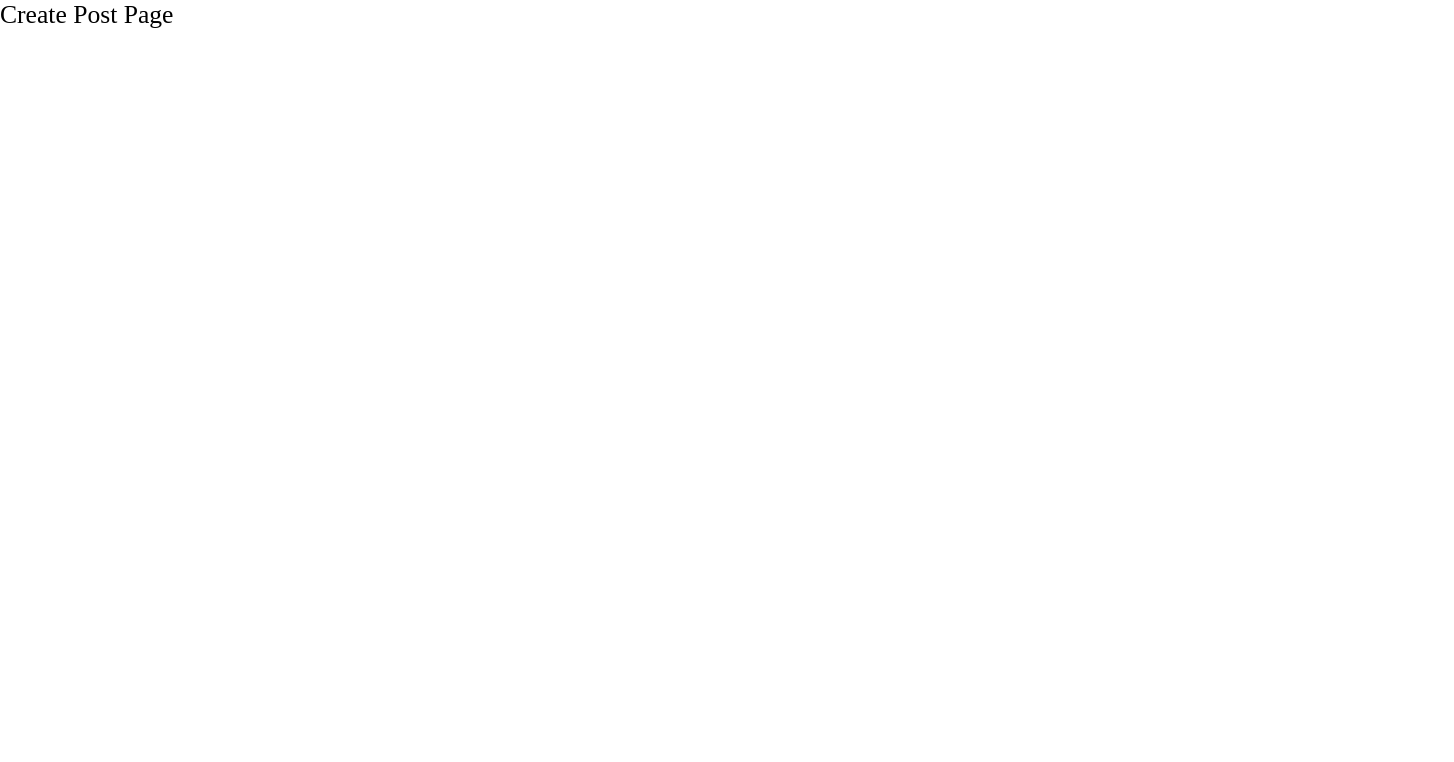
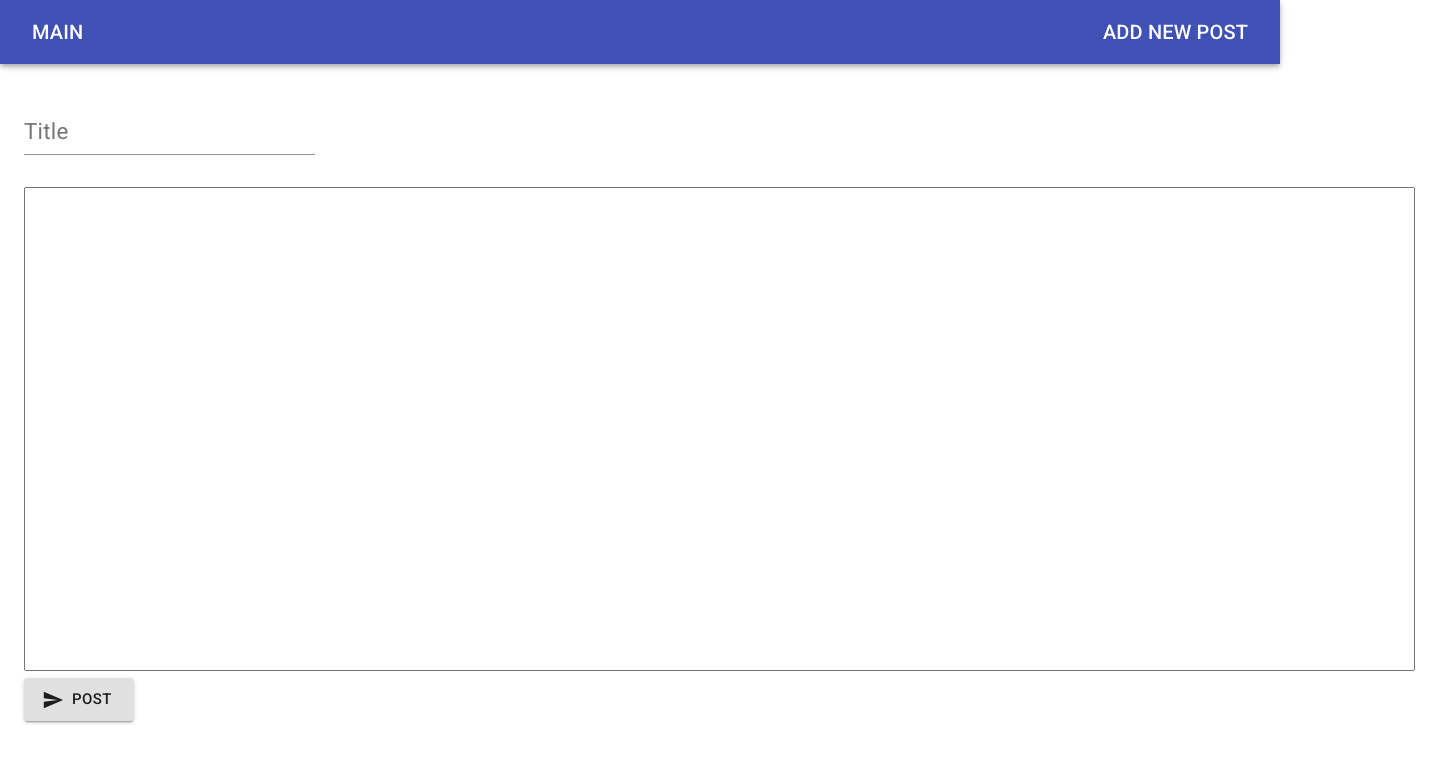
Before and after one commit to ikaub/blog-space, a React (Create React App) app: page /posts/new in a window 1280 px wide. Shown: the top 762 px of the page, 1454 px wide, since content can reach past the window. Built offline with nearby package versions, Linux system fonts and the light colour scheme.

Commit message:
added delete and add post functionality

```diff
--- a/src/App.tsx
+++ b/src/App.tsx
@@ -4,17 +4,21 @@ import "./basic.styles.scss";
 import HomePage from "./pages/homepage";
 import PostPage from "./pages/post-page";
 import CreatePostPage from "./pages/create-post-page";
+import Header from "./components/header.component";
 
 const App: React.FC = () => {
     return (
-        <Switch>
-            <Route exact path="/" component={HomePage} />
-            <Route path="/posts/new" component={CreatePostPage} />
-            <Route path="/posts/:id" component={PostPage} />
-            <Route path="*">
-                <Redirect to="/" />
-            </Route>
-        </Switch>
+        <>
+            <Header/>
+            <Switch>
+                <Route exact path="/" component={HomePage}/>
+                <Route path="/posts/new" component={CreatePostPage}/>
+                <Route path="/posts/:id" component={PostPage}/>
+                <Route path="*">
+                    <Redirect to="/"/>
+                </Route>
+            </Switch>
+        </>
     );
 }
 
--- a/src/components/comments-section.component.tsx
+++ b/src/components/comments-section.component.tsx
@@ -1,4 +1,4 @@
-import React from "react";
+import React, {useState} from "react";
 import {Comment_I, Post_I, PostState_I} from "../redux/types";
 import {Card, CardContent, CardHeader, Avatar, Typography, makeStyles} from "@material-ui/core";
 import InputSection from "./input-section.component";
@@ -17,8 +17,16 @@ const CommentsSection: React.FC<CurrentPost> = ({currentPost}: CurrentPost) => {
     const comments: Comment_I[] = useSelector((state: PostState_I) => state.posts)
         .find(post => post.id === currentPost.id)!.comments;
 
-    const handleAddComment = (comment: Comment_I) => {
+    const [comment, setComment] = useState<Comment_I>({author: "", content: ""});
+
+    const handleChange = (event: React.FormEvent<EventTarget>) => {
+        const target = event.target as HTMLInputElement;
+        setComment({...comment, [target.name]: target.value});
+    }
+
+    const handleAddComment = () => {
         dispatch(addComment(currentPost, comment));
+        setComment({author: "", content: ""});
     }
 
     return (
@@ -45,7 +53,15 @@ const CommentsSection: React.FC<CurrentPost> = ({currentPost}: CurrentPost) => {
                         There are no comments yet!
                     </Typography>
             }
-            <InputSection addComment={handleAddComment}/>
+            <InputSection
+                submitHandler={handleAddComment}
+                inputLabel="Author"
+                inputName="author"
+                inputValue={comment.author}
+                textareaName="content"
+                textareaValue={comment.content}
+                onChangeHandler={handleChange}
+            />
         </div>
     )
 };
--- /dev/null
+++ b/src/components/header.component.tsx
@@ -0,0 +1,35 @@
+import React from "react";
+import {AppBar, Toolbar, Button, Typography, makeStyles} from "@material-ui/core";
+import {useHistory} from "react-router-dom";
+
+const Header: React.FC = () => {
+
+    const history = useHistory();
+    const styles = useStyles();
+
+    return (
+        <AppBar position="sticky">
+            <Toolbar className={styles.toolbar}>
+                <Button color="inherit" onClick={() => history.push("/")}>
+                    <Typography variant="h6">
+                        Main
+                    </Typography>
+                </Button>
+                <Button color="inherit" onClick={() => history.push("/posts/new")}>
+                    <Typography variant="h6">
+                        Add new post
+                    </Typography>
+                </Button>
+            </Toolbar>
+        </AppBar>
+    );
+}
+
+const useStyles = makeStyles(() => ({
+    toolbar: {
+        display: "flex",
+        justifyContent: "space-between"
+    }
+}));
+
+export default Header;
--- a/src/components/input-section.component.tsx
+++ b/src/components/input-section.component.tsx
@@ -1,32 +1,34 @@
-import React, {useState} from "react";
+import React, {ChangeEvent} from "react";
 import {TextareaAutosize, makeStyles, FormControl, InputLabel, Input, Button} from "@material-ui/core";
 import {Send} from "@material-ui/icons";
-import {Comment_I} from "../redux/types";
 
-type Huita = {
-    addComment: Function
+type InputProps = {
+    submitHandler: any,
+    inputLabel: string,
+    inputName: string,
+    inputValue: string,
+    textareaName: string,
+    textareaValue: string,
+    onChangeHandler: any
 }
 
-const InputSection: React.FC<Huita> = ({addComment}: Huita) => {
+const InputSection: React.FC<InputProps> =
+    ({
+         submitHandler, inputLabel, inputName, inputValue, textareaName, textareaValue, onChangeHandler
+     }: InputProps) => {
 
         const styles = useStyles();
-    const [comment, setComment] = useState<Comment_I>({author: "", content: ""});
-
-    const handleChange = (event: React.FormEvent<EventTarget>) => {
-        const target = event.target as HTMLInputElement;
-        setComment({...comment, [target.name]: target.value});
-    }
 
         return (
             <form>
                 <FormControl className={styles.formControl}>
-                <InputLabel className={styles.inputField}>Author</InputLabel>
+                    <InputLabel className={styles.inputField}>{inputLabel}</InputLabel>
                     <Input
                         required
                         className={styles.input}
-                    value={comment.author}
-                    name="author"
-                    onChange={handleChange}
+                        value={inputValue}
+                        name={inputName}
+                        onChange={onChangeHandler}
                     />
                 </FormControl>
                 <TextareaAutosize
@@ -34,16 +36,16 @@ const InputSection: React.FC<Huita> = ({addComment}: Huita) => {
                     required
                     cols={100}
                     rows={15}
-                value={comment.content}
-                name="content"
-                onChange={handleChange}
+                    value={textareaValue}
+                    name={textareaName}
+                    onChange={onChangeHandler}
                 />
                 <Button
                     variant="contained"
                     color="default"
                     startIcon={<Send/>}
                     size="large"
-                onClick={() => addComment(comment)}
+                    onClick={submitHandler}
                 >
                     Post
                 </Button>
--- a/src/components/post.component.tsx
+++ b/src/components/post.component.tsx
@@ -1,12 +1,16 @@
 import React from "react";
-import {Card, CardContent, Typography, CardActions, Button, makeStyles} from "@material-ui/core";
+import {Card, CardContent, Typography, CardActions, Button, IconButton, makeStyles, CardHeader} from "@material-ui/core";
+import CloseIcon from "@material-ui/icons/Close";
 import {Post_I} from "../redux/types";
 import {useHistory} from "react-router-dom";
+import {useDispatch} from "react-redux";
+import {deletePost} from "../redux/actions";
 
 const Post: React.FC<Post_I> = ({title, body, id, comments}: Post_I) => {
 
     const styles = useStyles();
     const history = useHistory();
+    const dispatch = useDispatch();
 
     const handleCLick = () => {
         history.push({
@@ -15,8 +19,17 @@ const Post: React.FC<Post_I> = ({title, body, id, comments}: Post_I) => {
         });
     }
 
+    const handleDeletePost = () => {
+        dispatch(deletePost(id));
+    }
+
     return (
         <Card variant="outlined">
+            <CardHeader action={
+                <IconButton onClick={handleDeletePost}>
+                    <CloseIcon/>
+                </IconButton>
+            } />
             <CardContent>
                 <Typography noWrap className={styles.title} variant="h2">
                     {title}
--- a/src/pages/create-post-page.tsx
+++ b/src/pages/create-post-page.tsx
@@ -1,10 +1,44 @@
-import React from "react";
+import React, {useState} from "react";
+import InputSection from "../components/input-section.component";
+import {useDispatch} from "react-redux";
+import {addNewPost} from "../redux/actions";
+import {Post_I} from "../redux/types";
+import {useHistory} from "react-router-dom";
+import {Container} from "@material-ui/core";
+
+type PostInput = {
+    title: string,
+    body: string
+}
 
 const CreatePostPage: React.FC = () => {
+
+    const [postContent, setPostContent] = useState<PostInput>({title: "", body: ""});
+    const dispatch = useDispatch();
+    const history = useHistory();
+
+    const handleChange = (event: React.FormEvent<EventTarget>) => {
+        const target = event.target as HTMLInputElement;
+        setPostContent({...postContent, [target.name]: target.value});
+    }
+
+    const handleAddPost = () => {
+        dispatch(addNewPost(postContent as Post_I));
+        history.push("/");
+    }
+
     return (
-        <div>
-            Create Post Page
-        </div>
+        <Container>
+            <InputSection
+                submitHandler={handleAddPost}
+                inputLabel="Title"
+                inputName="title"
+                inputValue={postContent.title}
+                textareaName="body"
+                textareaValue={postContent.body}
+                onChangeHandler={handleChange}
+            />
+        </Container>
     );
 }
 
--- a/src/redux/actions.ts
+++ b/src/redux/actions.ts
@@ -29,9 +29,9 @@ export const addComment = (post: Post_I, comment: Comment_I): PostActionTypes =>
     payload: {post, comment}
 });
 
-export const deletePost = (post: Post_I): PostActionTypes => (<const>{
+export const deletePost = (postId: number): PostActionTypes => (<const>{
     type: DELETE_POST,
-    payload: post
+    payload: postId
 });
 
 export const updatePost = (modifiedPost: Post_I): PostActionTypes => (<const>{
--- a/src/redux/post-reducer.ts
+++ b/src/redux/post-reducer.ts
@@ -28,10 +28,10 @@ function postReducer(state: PostState_I = initialState, action: PostActionTypes)
                 posts: state.posts.map(post => post.id === modifiedPost.id ? modifiedPost : post)
             };
         case DELETE_POST:
-            const postToDelete: Post_I = action.payload;
+            const postIdToDelete: number = action.payload;
             return {
                 ...state,
-                posts: state.posts.filter(post => post.id !== postToDelete.id)
+                posts: state.posts.filter(post => post.id !== postIdToDelete)
             };
         case ADD_COMMENT:
             const {post, comment}: { post: Post_I, comment: Comment_I } = action.payload;
--- a/src/redux/types.ts
+++ b/src/redux/types.ts
@@ -32,7 +32,7 @@ interface UpdatePostAction_I {
 
 interface DeletePostAction_I {
     type: typeof DELETE_POST,
-    payload: Post_I
+    payload: number
 }
 
 interface AddPostAction_I {
```
Lines whose indentation alone changed are shown as unchanged.
